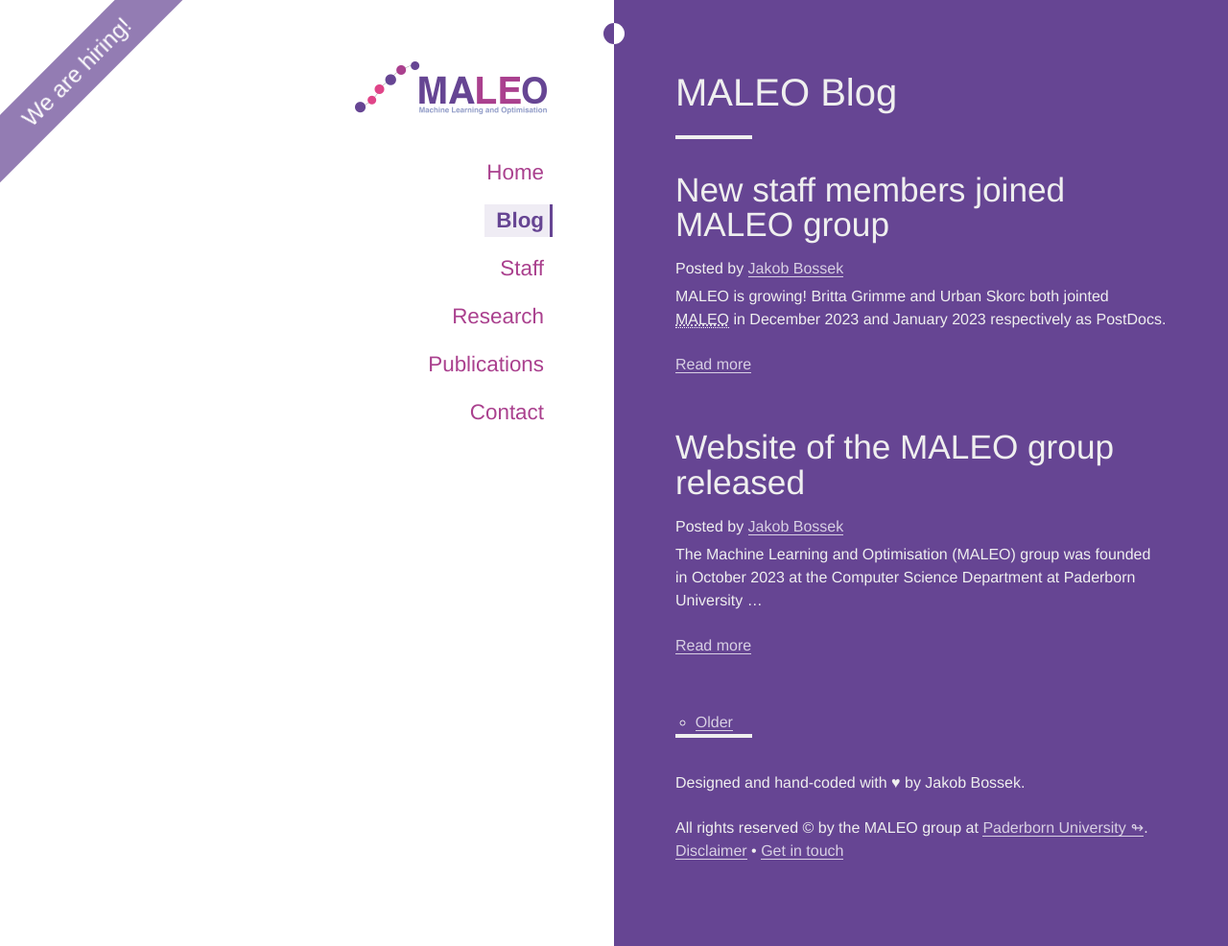
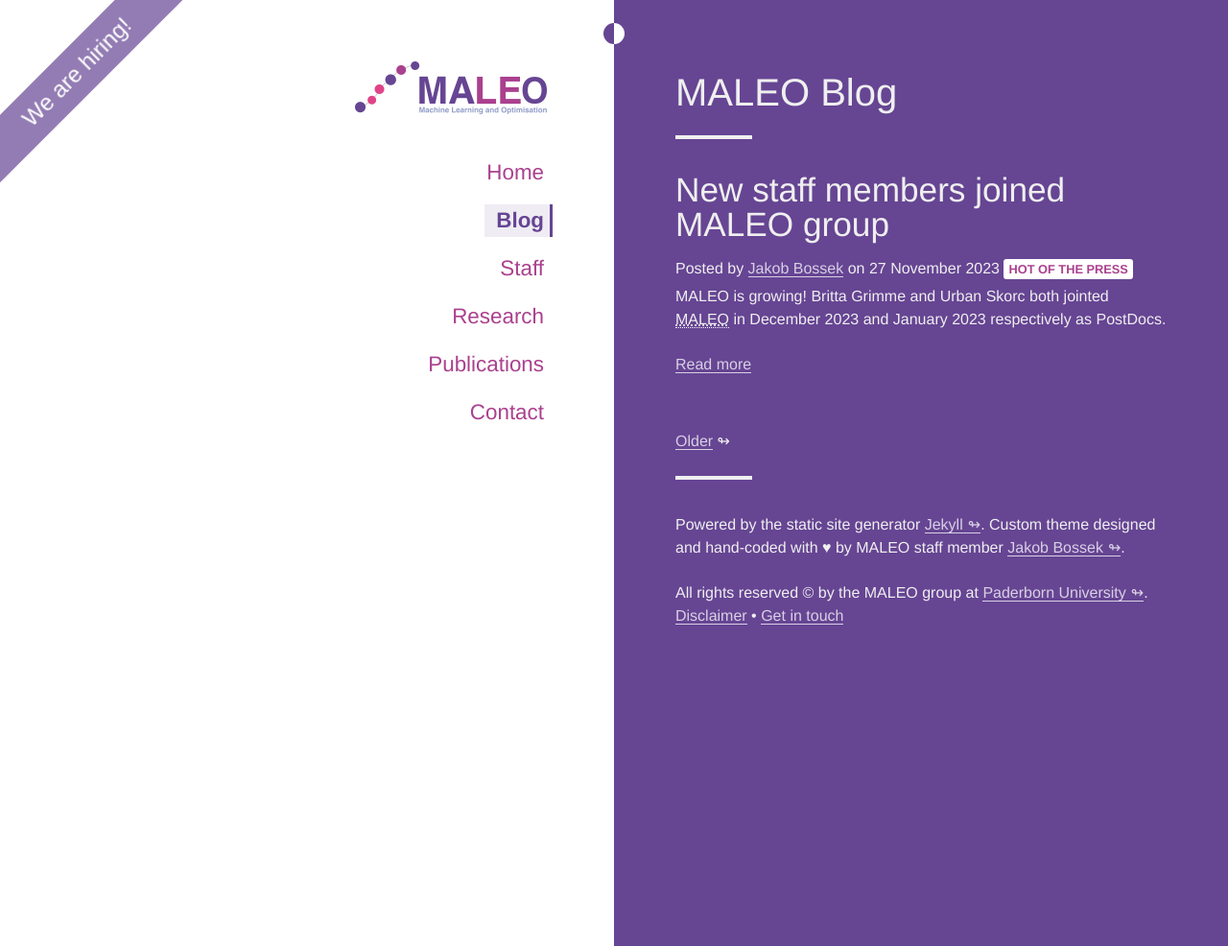
Before and after one commit to MALEO-research-group/MALEO-website, a Jekyll site: the page built from blog.html, in a window 1280 px wide and 986 px high. Shown: the whole window at 96% size. Built offline with Jekyll 4.4.1, drawn with Linux system fonts in a browser that asks for light colours; the list of posts is cut into pages by our own code.

Commit message:
better footer, styling for pagination links

```diff
--- a/_config.yml
+++ b/_config.yml
@@ -53,7 +53,7 @@
   collection: 'posts'
 
   # How many objects per paginated page, used to be `paginate` (default: 0, means all)
-  per_page: 2
+  per_page: 1
 
   # The permalink structure for the paginated pages (this can be any level deep)
   permalink: '/page/:num/' # Pages are index.html inside this folder (default)
--- a/_includes/footer.html
+++ b/_includes/footer.html
@@ -1,5 +1,5 @@
 <footer>
     <div class="separator"></div>
-    <p><b>Designed and hand-coded with &#9829; by Jakob Bossek.</p>
+    <p><b>Powered by the static site generator <a href="https://jekyllrb.com" class="external" title="Official website of GitHUb jekyll (external link)">Jekyll</a>. Custom theme designed and hand-coded with &#9829; by MALEO staff member <a href="http://www.jakobbossek.de/" class="external" title="Jakob's personal website (external link)">Jakob Bossek</a>.</p>
     <p>All rights reserved &copy; by the MALEO group at <a href="https://www.uni-paderborn.de/en/" class="external">Paderborn University</a>.<br><a href="/disclaimer.html" class="internal">Disclaimer</a> &#x2022; <a href="/contact.html" class="internal">Get in touch</a></p>
 </footer>
--- a/_sass/main.scss
+++ b/_sass/main.scss
@@ -102,6 +102,17 @@
 	margin-right: 10px;
 }
 
+.hot_of_the_press {
+	display: inline-block;
+	background-color: white;
+	border-radius: 3px;
+	padding: 1px 5px;
+	color: $maleo-violet-light;
+	font-weight: bold;
+	font-size: 0.8rem;
+	text-transform: uppercase;
+}
+
 
 .highlight {
 	padding: 1rem;
@@ -187,6 +198,30 @@
 	height: 0.25rem;
 	background-color: #efefef;
 	margin: 0px 0 35px;
+}
+
+.pagination {
+	margin-bottom: 1.5rem;
+}
+
+.pagination ul {
+	list-style-type: none;
+	margin-left: 0 !important;
+}
+
+.pagination li {
+	display: inline;
+	margin-right: 1rem;
+}
+
+.previous_page:before {
+	content: '\21AB';
+	padding-left: 5px;
+}
+
+.next_page:after {
+	content: ' \21AC';
+	padding-right: 10px;
 }
 
 #logo {
--- a/blog.html
+++ b/blog.html
@@ -14,7 +14,8 @@
   	<h2>{{ post.title }}</h2>
   	{% assign staff_member = site.staff_members | where: 'identifier', post.author | first %}
   	{% if staff_member %}
-  	<b>Posted by <a href="{{ staff_member.url }}">{{ staff_member.name }}</a></b>
+  	<b>Posted by <a href="{{ staff_member.url }}">{{ staff_member.name }}</a> on {{ post.date | date: "%-d %B %Y" }}</b>
+    <span class="hot_of_the_press">hot of the press</span>
   	{% endif %}
   	{{ post.excerpt }}
     <a href="{{ post.url }}">Read more </a>
@@ -22,20 +23,20 @@
   {% endfor %}
 
   <!-- Pagination links -->
-  <div class="pagination">
+  <section class="pagination">
   {% if paginator.total_pages > 1 %}
   <ul>
     {% if paginator.previous_page %}
-    <li>
+    <li class="previous_page">
       <a href="{{ paginator.previous_page_path | prepend: site.baseurl }}">Newer</a>
     </li>
     {% endif %}
     {% if paginator.next_page %}
-    <li>
+    <li class="next_page">
       <a href="{{ paginator.next_page_path | prepend: site.baseurl }}">Older</a>
     </li>
     {% endif %}
   </ul>
   {% endif %}
-  </div>
+  </section>
 </div>
--- a/research.html
+++ b/research.html
@@ -3,7 +3,7 @@
 title: Research foci of the Machine Learning and Optimisation (MALEO) Group at Paderborn University
 ---
 
-<h1>We Do Awesome Stuff</h1>
+<h1>Research at the MALEO Group</h1>
 <div class="separator"></div>
 
 <div id="quick_access"></div>
```
